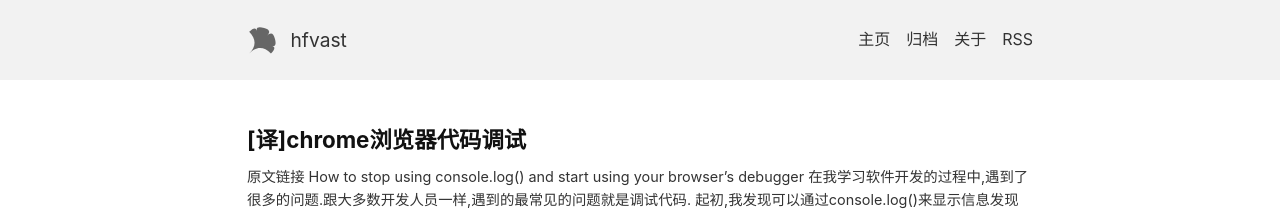
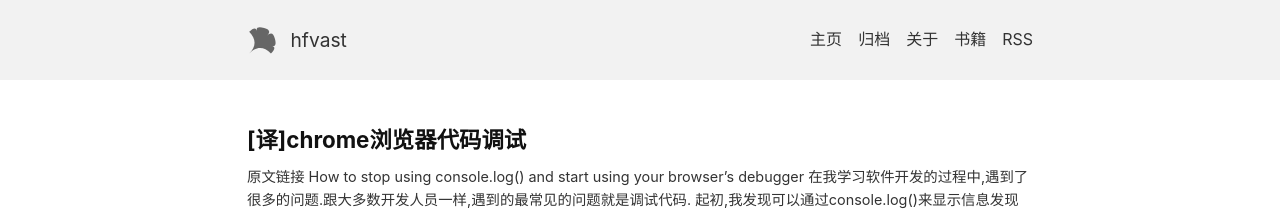
Before and after one commit to FireLee1413/hfvast.github.io, a Jekyll site: the page built from index.html, in a window 1280 px wide. Shown: the top 214 px of the page. Built offline with Jekyll 4.4.1, drawn with Linux system fonts in a browser that asks for light colours; the list of posts is cut into pages by our own code; comment, search, counter and statistics services are not loaded.

```diff
--- a/_config.yml
+++ b/_config.yml
@@ -25,6 +25,12 @@ nav_lists:
       zh-Hans: 关于
       zh-Hant: 關於
     url: /about.html
+  - titles:
+      en: Book
+      zh: 书籍
+      zh-Hans: 书籍
+      zh-Hant: 書籍
+    url: https://wx.ploughman.top
 
 # paths:
 #   base: /
```
